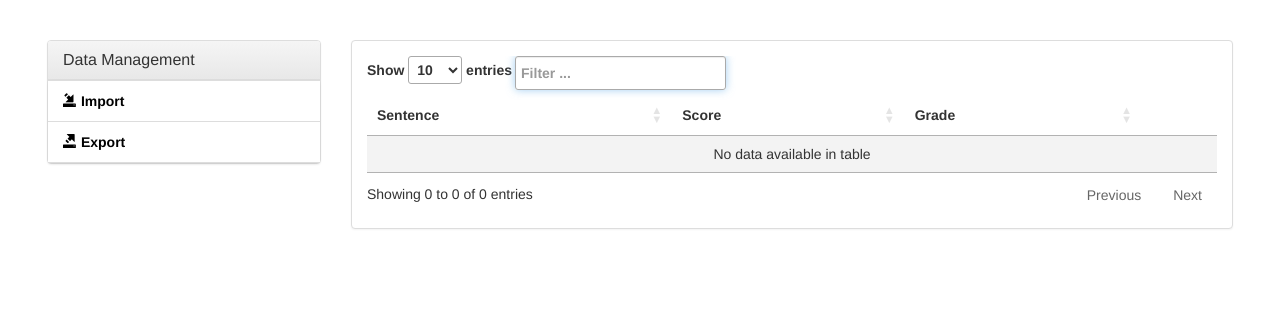
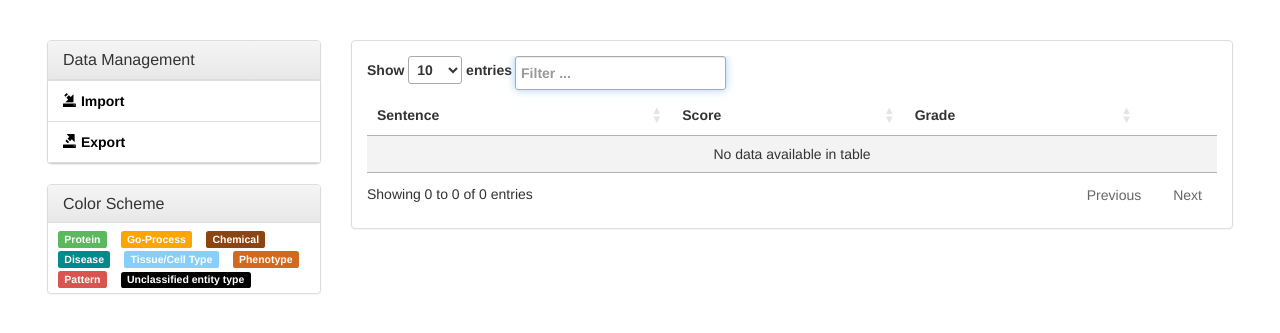
Before and after one commit to cgrevisse/minegui, a Flask app: page / in a window 1280 px wide. Shown: the top 333 px of the page. Run offline with Flask 2, Linux system fonts and the light colour scheme; data that the repository does not hold is empty; some libraries are stand-ins or nearby versions.

Commit message:
Arbitrary Entity Types

```diff
--- a/app/models.py
+++ b/app/models.py
@@ -191,6 +191,9 @@ class Entity(Keyword):
         elif self.type == "Chemical":
             id = self.databaseID.replace("CID", "")
             databaseIDLinks.append(self.createLinkDict("Chemical", id, "https://pubchem.ncbi.nlm.nih.gov/compound/{}".format(id)))
+        elif self.type == "Celtis":
+            id = self.databaseID.replace(":", "_")
+            databaseIDLinks.append(self.createLinkDict("Tissue/Cell type", id, "ftp://ftp.informatics.jax.org/pub/curatorwork/BTO_Graphs/{}.svg".format(id)))
         else:
             pass
 
--- a/app/static/style.css
+++ b/app/static/style.css
@@ -59,6 +59,8 @@
 .label-go-process { background-color: #ffa500; }
 .label-chemical { background-color: #8b4513; }
 .label-disease { background-color: #008b8b; }
+.label-celtis { background-color: #87cefa; }
+.label-phenotype { background-color: #d2691e; }
 
 .label a { color: #ffffff; }
 
--- a/app/templates/index.html
+++ b/app/templates/index.html
@@ -77,6 +77,25 @@
 			</div>
 		    </div>
 
+		    <div class="panel panel-default mylisting">
+			<div class="panel-heading">
+			    <h3 class="panel-title">Color Scheme</h3>
+			</div>
+
+			<div class="panel-body">
+			    <ul class="list-inline" style="margin: 5px;">
+				<li><span class="label label-protein">Protein</span></li>
+				<li><span class="label label-go-process">Go-Process</span></li>
+				<li><span class="label label-chemical">Chemical</span></li>
+				<li><span class="label label-disease">Disease</span></li>
+				<li><span class="label label-celtis">Tissue/Cell Type</span></li>
+				<li><span class="label label-phenotype">Phenotype</span></li>
+				<li><span class="label label-pattern">Pattern</span></li>
+				<li><span class="label label-entity">Unclassified entity type</span></li>
+			    </ul>
+			</div>
+		    </div>
+
 		    <!-- Paper Metadata -->
 		    <div class="panel panel-default" id="metaData">
 			<div class="panel-heading">
```
Also changed, not shown: app/static/scripts.js (+13 -14 lines).
